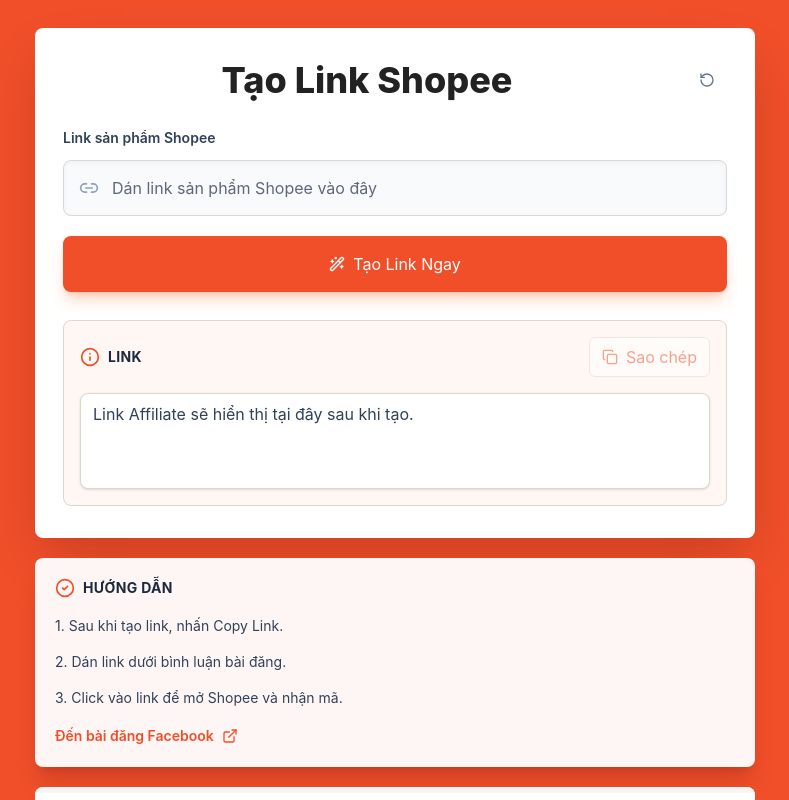
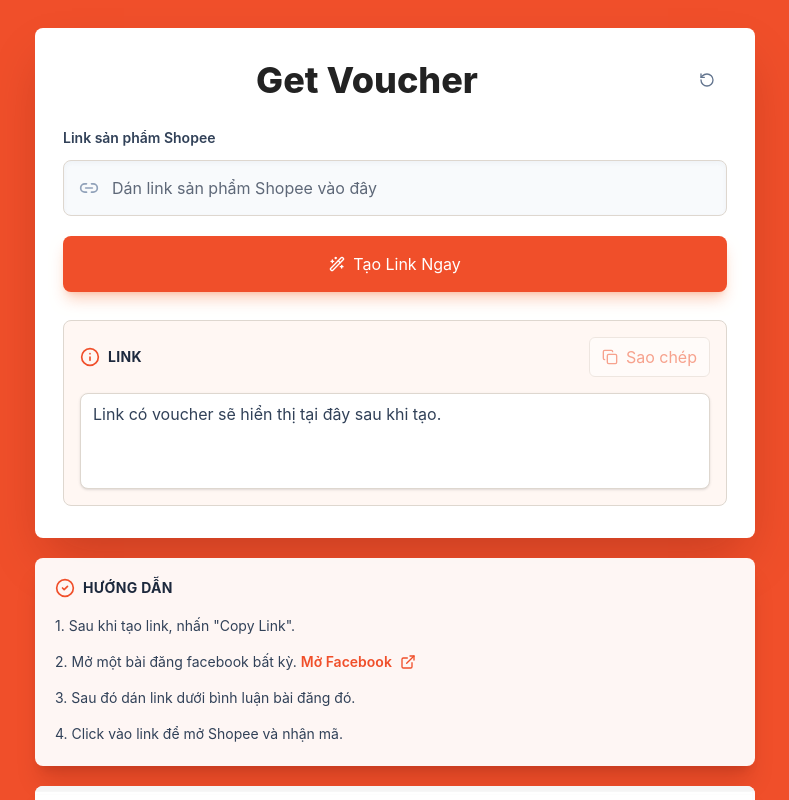
Before and after one commit to Ohnim102/soppe, a React (Vite) app in the folder frontend/: page / in a window 1280 px wide. Shown: the top 800 px of the page, without its empty margins (245-1034 px from the left). Built offline with nearby package versions, Linux system fonts and the light colour scheme; no server answers.

Commit message:
feat: update instructions for copying links and interacting with Facebook

```diff
--- a/frontend/src/components/ShopeeAffiliateForm.tsx
+++ b/frontend/src/components/ShopeeAffiliateForm.tsx
@@ -86,7 +86,7 @@
         <form onSubmit={handleSubmit(onSubmit)}>
           <div className="flex items-start justify-between gap-4">
             <div className="flex-1">
-              <h1 className="text-3xl font-extrabold tracking-normal text-[#222] sm:text-4xl">Tạo Link Shopee</h1>
+              <h1 className="text-3xl font-extrabold tracking-normal text-[#222] sm:text-4xl">Get Voucher</h1>
             </div>
             <Button
               type="button"
@@ -148,7 +148,7 @@
           <Textarea
             className="mt-4 min-h-24 resize-none rounded-lg border-orange-100 bg-white font-mono text-xs leading-5 text-slate-700 focus-visible:ring-[#f04f2a]"
             readOnly
-            value={result || "Link Affiliate sẽ hiển thị tại đây sau khi tạo."}
+            value={result || "Link có voucher sẽ hiển thị tại đây sau khi tạo."}
           />
 
           {/* {resolved ? (
@@ -165,19 +165,21 @@
           <h2 className="text-sm font-bold uppercase tracking-wide text-slate-800">Hướng dẫn</h2>
         </div>
         <ol className="mt-4 grid gap-3 text-sm leading-6 text-slate-700">
-          <li>1. Sau khi tạo link, nhấn Copy Link.</li>
-          <li>2. Dán link dưới bình luận bài đăng.</li>
-          <li>3. Click vào link để mở Shopee và nhận mã.</li>
+          <li>1. Sau khi tạo link, nhấn "Copy Link".</li>
+          <li>2. Mở một bài đăng facebook bất kỳ. <a
+            className="mt-0 inline-flex items-center gap-2 text-sm font-semibold text-[#f04f2a] hover:text-[#c93618]"
+            href="https://www.facebook.com/"
+            rel="noreferrer"
+            target="_blank"
+          >
+            Mở Facebook
+            <ExternalLink className="size-4" />
+          </a>
+          </li>
+          <li>3. Sau đó dán link dưới bình luận bài đăng đó.</li>
+          <li>4. Click vào link để mở Shopee và nhận mã.</li>
         </ol>
-        <a
-          className="mt-4 inline-flex items-center gap-2 text-sm font-semibold text-[#f04f2a] hover:text-[#c93618]"
-          href="https://www.facebook.com/"
-          rel="noreferrer"
-          target="_blank"
-        >
-          Đến bài đăng Facebook
-          <ExternalLink className="size-4" />
-        </a>
+
       </div>
 
       <figure className="mt-5 w-full overflow-hidden rounded-lg bg-white shadow-xl shadow-red-950/15">
```
